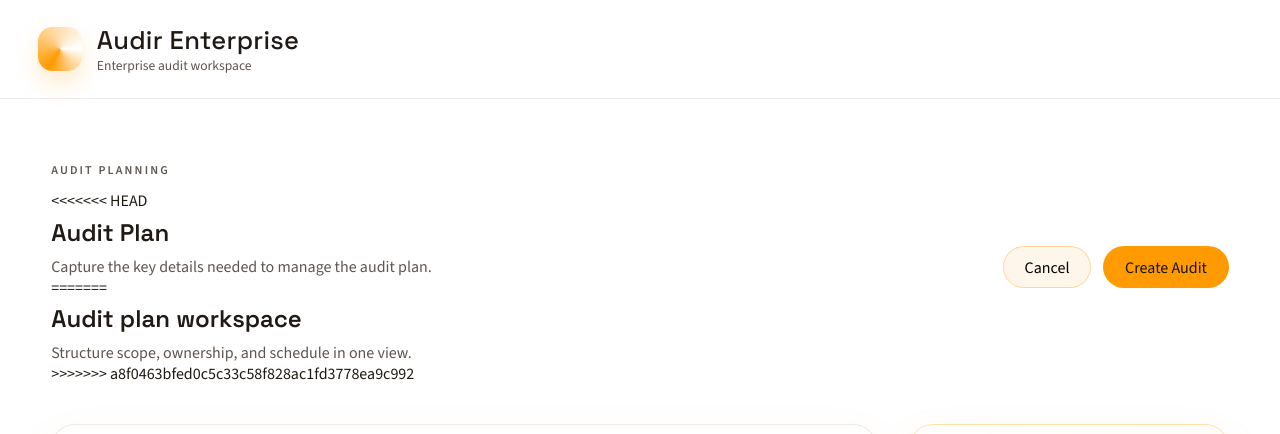
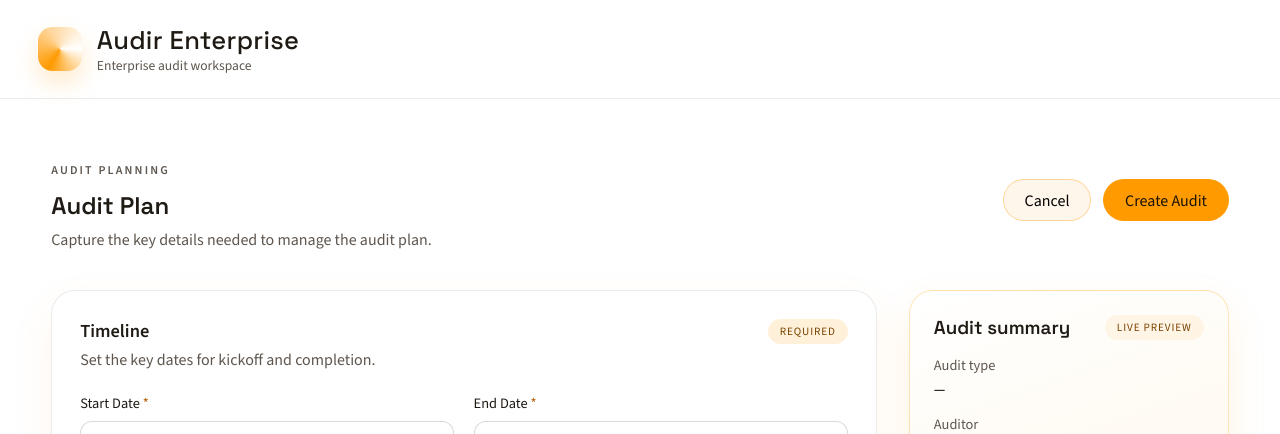
Before and after one commit to Vigameq/audir-classic, an Angular app: page /audit-plan in a window 1280 px wide. Shown: the top 434 px of the page. Built offline with nearby package versions, Linux system fonts and the light colour scheme; no server answers.

Commit message:
WIP audit plan

```diff
--- a/src/app/pages/audit-plan/audit-plan.html
+++ b/src/app/pages/audit-plan/audit-plan.html
@@ -2,13 +2,8 @@
   <header class="plan-header">
     <div>
       <p class="eyebrow">Audit planning</p>
-<<<<<<< HEAD
       <h1>Audit Plan</h1>
       <p class="subtitle">Capture the key details needed to manage the audit plan.</p>
-=======
-      <h1>Audit plan workspace</h1>
-      <p class="subtitle">Structure scope, ownership, and schedule in one view.</p>
->>>>>>> a8f0463bfed0c5c33c58f828ac1fd3778ea9c992
     </div>
     <div class="header-actions">
       <button class="ghost" type="button" (click)="cancel(planForm)">Cancel</button>
```
